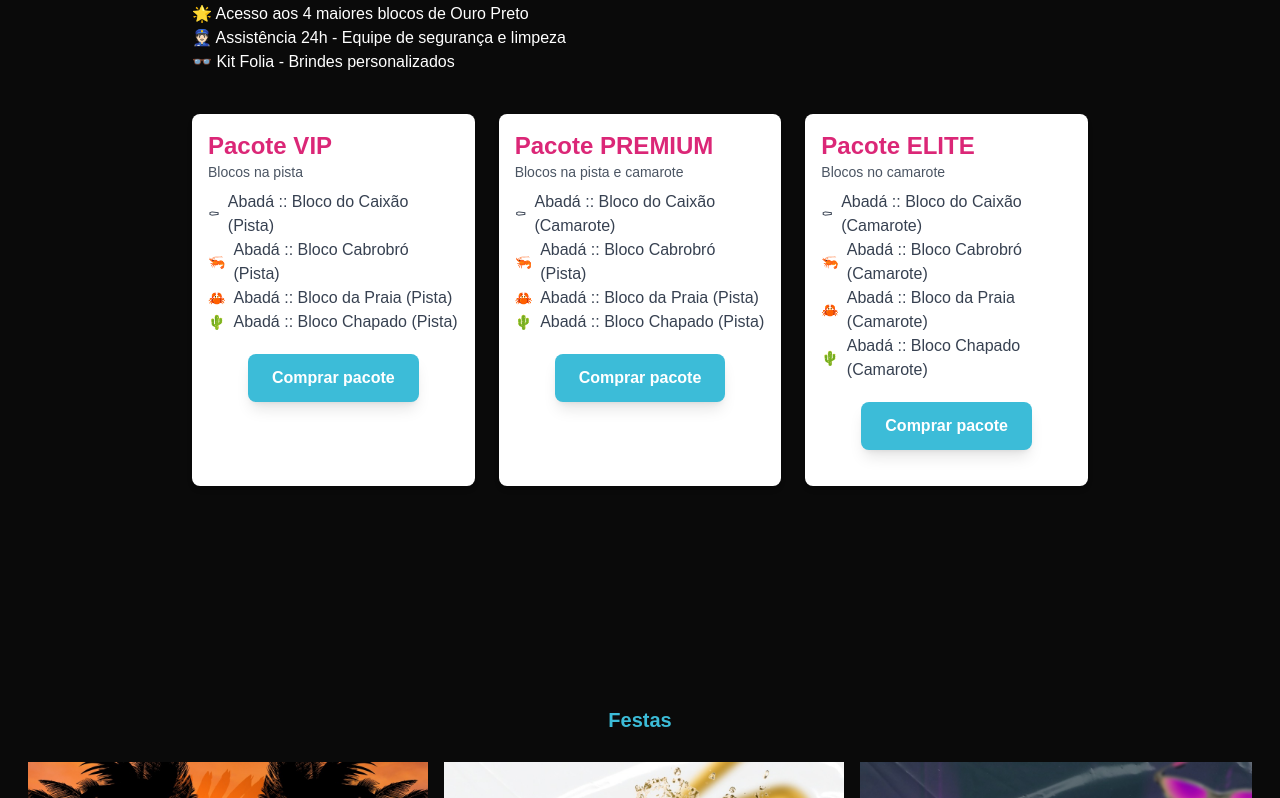
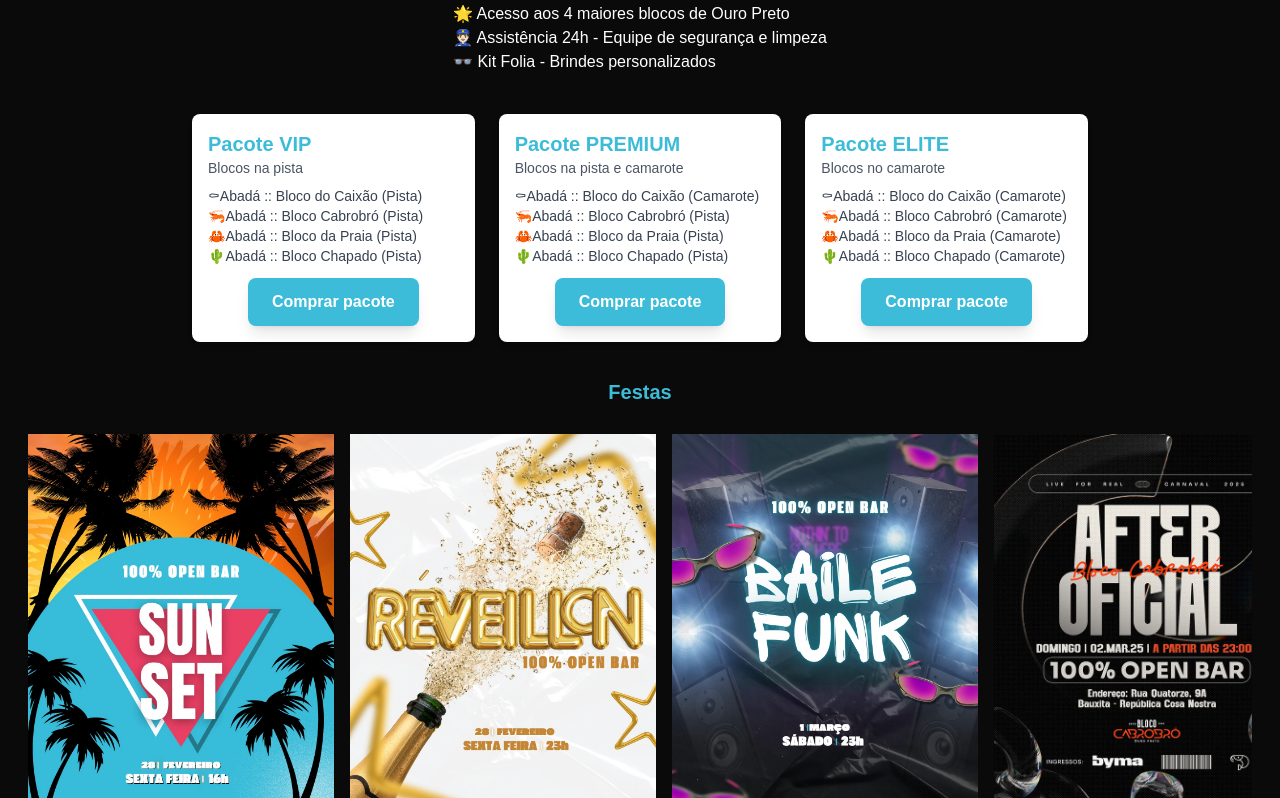
Before and after one commit to lucasFilppe/carna-cosa, a Next.js app: page / in a window 1280 px wide. Shown: the part 4162-4960 px from the top of the page. Built offline with nearby package versions, Linux system fonts and the light colour scheme.

Commit message:
melhorando layout em telas maiores

```diff
--- a/app/components/Carrocel/index.tsx
+++ b/app/components/Carrocel/index.tsx
@@ -27,16 +27,25 @@ const Carousel: FC<CarouselProps> = ({ images }) => {
   return (
     <div className="relative">
       {/* Estrutura para dispositivos médios e maiores */}
-      <div className="hidden md:flex overflow-hidden">
-        <div className="flex animate-scroll gap-4">
+      <div className="hidden md:flex overflow-hidden relative">
+        <div
+          className="flex gap-4 animate-scroll"
+          style={{
+            width: `${images.length * 200}%`,
+            animation: `scroll-infinite ${images.length * 2}s linear infinite`,
+          }}
+        >
           {images.concat(images).map((image, index) => (
-            <div key={index} className="flex-shrink-0">
+            <div
+              key={index}
+              className="flex-shrink-0 w-[25%]" // Ajuste para cada imagem ocupar um quarto da largura
+            >
               <Image
                 src={image.src}
                 alt={image.alt}
                 width={400}
                 height={300}
-                className="object-cover"
+                className="object-cover w-full h-full"
               />
             </div>
           ))}
--- a/app/components/Festas/index.tsx
+++ b/app/components/Festas/index.tsx
@@ -4,12 +4,12 @@ import { FC } from "react";
 import Carousel from "../Carrocel/index";
 
 const images = [
-  { src: "/festas/tardizinha.jpeg", alt: "tardezinha" },
-  { src: "/festas/virada.jpeg", alt: "Imagem 1" },
-  { src: "/festas/image-2.jpeg", alt: "Imagem 2" },
-  { src: "/festas/after.jpg", alt: "Imagem 3" },
-  { src: "/festas/image-4.png", alt: "Imagem 4" },
-  { src: "/festas/image-5.jpeg", alt: "Imagem 5" },
+  { src: "/festas/tardizinha.jpeg", alt: "Festa de tardezinha na Republíca Cosa Nostra" },
+  { src: "/festas/virada.jpeg", alt: "Festa de virada do ano Republíca Cosa Nostra"},
+  { src: "/festas/image-2.jpeg", alt: "Festa baile funk  Republíca Cosa Nostra" },
+  { src: "/festas/after.jpg", alt: "Festa com atração especia de WS DA Igrejinha  Republíca Cosa Nostra" },
+  { src: "/festas/image-4.png", alt: "Festa after do bloco do caixão  Republíca Cosa Nostra" },
+  { src: "/festas/image-5.jpeg", alt: "Festa da espuma  Republíca Cosa Nostra" },
 ];
 
 const ImageGallery: FC = () => {
--- a/app/components/Logo/index.tsx
+++ b/app/components/Logo/index.tsx
@@ -5,7 +5,7 @@ export default function CosaLogo() {
     <div className="flex justify-start">
       <Image
         src="/cosalogo.jpeg"
-        alt="Logo carna cosa"
+        alt="Logo do Carnaval na Republíca cosa nostra"
         width={100}
         height={100}
         className="rounded-full object-cover w-12 h-12 md:w-16 md:h-16 lg:w-20 lg:h-20"
--- a/app/components/PacoteCard/index.tsx
+++ b/app/components/PacoteCard/index.tsx
@@ -11,18 +11,21 @@ interface Pacote {
 }
 export default function PacoteCard({ titulo, tipo, items }: Pacote) {
   return (
-    <div className="bg-white rounded-lg shadow-md p-4 mb-6">
-      <h2 className="text-2xl font-bold text-pink-600">{titulo}</h2>
+    <div className="bg-white rounded-lg shadow-md p-4 ">
+      <h2 className="text-xl font-bold text-customBlue">{titulo}</h2>
       <p className="text-sm text-gray-600 mb-2">{tipo}</p>
+      <div className="flex flex-col  h-full">
         <ul className="list-disc list-inside text-gray-700">
+          {" "}
+          {/* Adicionei margem inferior */}
           {items.map((item, index) => (
-          <li key={index} className="flex items-center gap-2"> {/* Alterei aqui */}
+            <li key={index} className="flex items-center text-sm ">
               {item.emoji && <span className="text-sm">{item.emoji}</span>}
               <span>{item.text}</span>
             </li>
           ))}
         </ul>
-      <div className="max-w-4xl mx-auto my-5 text-center">
+        <div className="flex justify-center mt-3">
           <button className="bg-customBlue text-white font-bold py-3 px-6 rounded-lg shadow-lg hover:bg-pink-700 transition duration-200">
             <a
               href="https://wa.me/5531972041833"
@@ -34,5 +37,6 @@ export default function PacoteCard({ titulo, tipo, items }: Pacote) {
           </button>
         </div>
       </div>
+    </div>
   );
 }
--- a/app/festas/page.tsx
+++ b/app/festas/page.tsx
@@ -11,7 +11,8 @@ const Festas = () => {
       <main>
         <section
           id="festas"
-          className="mt-10"
+          className="mt-10 md:mt-6 lg:mt-4"
+
         >
           <h1 className="text-xl font-bold flex items-center justify-center text-center text-customBlue">
             Festas
--- a/app/fotos/page.tsx
+++ b/app/fotos/page.tsx
@@ -15,13 +15,13 @@ const Fotos = () => {
       <main>
         {/* Seção Fotos */}
         <section id="fotos" className="mt-10">
-          <h1 className="text-xl font-bold mb-5 mt-5 flex items-center justify-center text-center text-customBlue">
+          <h1 className="text-xl font-bold  flex items-center justify-center text-center text-customBlue">
             Galeria de Fotos
           </h1>
-          <div className="grid grid-cols-1 sm:grid-cols-5 gap-2 mt-6">
+          <div className="grid  sm:grid-cols-5 gap-2 mt-6">
             <Image
               src="/galeria/foto2.JPG"
-              alt="Post 1"
+              alt="Festa de uma mulher segurando caneca no carnaval da Republíca Cosa Nostra"
               width={400} // Define a largura da imagem
               height={300} // Define a altura da imagem
               className="rounded-md border-4 border-transparent hover:border-customBlue transition-all duration-300 w-full h-full object-cover"
@@ -29,7 +29,7 @@ const Fotos = () => {
 
             <Image
               src="/galeria/foto10.jpg"
-              alt="Post 2"
+              alt="Foto de duas mulheres abraçadas"
               width={400} // Define a largura da imagem
               height={300} // Define a altura da imagem
               className="rounded-md border-4 border-transparent hover:border-customBlue transition-all duration-300 w-full h-full object-cover"
@@ -37,7 +37,7 @@ const Fotos = () => {
 
             <Image
               src="/galeria/foto1.jpg"
-              alt="Post 2"
+              alt="Dj GUi Marques tocando na Cosa nostra"
               width={400} // Define a largura da imagem
               height={300} // Define a altura da imagem
               className="rounded-md border-4 border-transparent hover:border-customBlue transition-all duration-300 w-full h-full object-cover"
@@ -45,7 +45,7 @@ const Fotos = () => {
 
             <Image
               src="/galeria/foto5.jpg"
-              alt="Post 2"
+              alt="Grupo de amigos na Cosa nostra"
               width={400} // Define a largura da imagem
               height={300} // Define a altura da imagem
               className="rounded-md border-4 border-transparent hover:border-customBlue transition-all duration-300 w-full h-full object-cover"
@@ -53,7 +53,7 @@ const Fotos = () => {
 
             <Image
               src="/galeria/foto6.jpg"
-              alt="Post 3"
+              alt="Mulher de biquine na festa da espuma da cosa nostra"
               width={400} // Define a largura da imagem
               height={300} // Define a altura da imagem
               className="rounded-md border-4 border-transparent hover:border-customBlue transition-all duration-300 w-full h-full object-cover"
@@ -61,7 +61,7 @@ const Fotos = () => {
 
             <Image
               src="/galeria/foto13.png"
-              alt="Post 3"
+              alt="Mulher usando fantasia com uma boia de pato"
               width={400} // Define a largura da imagem
               height={300} // Define a altura da imagem
               className="rounded-md border-4 border-transparent hover:border-customBlue transition-all duration-300 w-full h-full object-cover"
@@ -69,7 +69,7 @@ const Fotos = () => {
 
             <Image
               src="/galeria/foto8.jpg"
-              alt="Post 3"
+              alt="Três amigas sorrindo"
               width={400} // Define a largura da imagem
               height={300} // Define a altura da imagem
               className="rounded-md border-4 border-transparent hover:border-customBlue transition-all duration-300 w-full h-full object-cover"
@@ -77,7 +77,7 @@ const Fotos = () => {
 
             <Image
               src="/galeria/foto12.jpg"
-              alt="Post 3"
+              alt="Mulher sorrindo"
               width={400} // Define a largura da imagem
               height={300} // Define a altura da imagem
               className="rounded-md border-4 border-transparent hover:border-customBlue transition-all duration-300 w-full h-full object-cover"
@@ -85,7 +85,7 @@ const Fotos = () => {
 
             <Image
               src="/galeria/foto14.png"
-              alt="Post 3"
+              alt="Grupo de amigas fantasiadas"
               width={400} // Define a largura da imagem
               height={300} // Define a altura da imagem
               className="rounded-md border-4 border-transparent hover:border-customBlue transition-all duration-300 w-full h-full object-cover"
@@ -93,7 +93,7 @@ const Fotos = () => {
 
             <Image
               src="/galeria/foto15.png"
-              alt="Post 3"
+              alt="Dois amigos sorrindo"
               width={400} // Define a largura da imagem
               height={300} // Define a altura da imagem
               className="rounded-md border-4 border-transparent hover:border-customBlue transition-all duration-300 w-full h-full object-cover"
@@ -105,7 +105,7 @@ const Fotos = () => {
           {/* Botão de Comprar Pacote */}
           <div className="max-w-4xl mx-auto mt-10 text-center">
             <button className="bg-customBlue text-white font-bold py-3 px-6 rounded-lg shadow-lg hover:bg-pink-700 transition duration-200">
-              <Link href="/galeria">Veja mais...</Link>
+              <Link href="/galeria">Veja mais fotos</Link>
             </button>
           </div>
         </section>
--- a/app/globals.css
+++ b/app/globals.css
@@ -33,14 +33,15 @@ section {
   scroll-margin-top: 64px; /* Altura da NavBar */
 }
 
-@keyframes scroll {
-  0% {
-    transform: translateX(0%);
+@keyframes scroll-infinite {
+  from {
+    transform: translateX(0);
   }
-  100% {
+  to {
     transform: translateX(-50%);
   }
 }
+
 
 .animate-scroll {
   display: flex;
--- a/app/pacotes/page.tsx
+++ b/app/pacotes/page.tsx
@@ -35,6 +35,7 @@ const Pacotes = () => {
       ],
     },
   ];
+
   return (
     <>
       <Head>
@@ -46,14 +47,13 @@ const Pacotes = () => {
         <section
           id="pacotes"
           className='mt-6'
-
         >
-          <div className="min-h-screen p-5">
-            <h1 className="text-xl  font-bold flex items-center mb-4 justify-center text-center text-customBlue ">
+          <div className="p-5">
+  <h1 className="text-xl font-bold flex items-center mb-4 justify-center text-center text-customBlue">
     Todos os Pacotes Incluem:
   </h1>
-            <div className="max-w-4xl mx-auto mb-10">
-              <ol className=" text-md text-white">
+  <div className="max-w-4xl mx-auto mb-10 flex justify-center">
+    <ol className="text-md text-white">
       <li>🏠 5 dias de Hospedagem com almoço</li>
       <li>🍻 24h de Open Bar durante todos os dias</li>
       <li>🎭 6 Festas exclusivas</li>
@@ -67,8 +67,8 @@ const Pacotes = () => {
       <PacoteCard key={index} {...pacote} />
     ))}
   </div>
+</div>
 
-          </div>
         </section>
       </main>
     </>
--- a/tailwind.config.ts
+++ b/tailwind.config.ts
@@ -11,17 +11,27 @@ const config: Config = {
       colors: {
         background: "var(--background)",
         foreground: "var(--foreground)",
-        blueText: '#C1E4F2',
-        pinkText: '#FBDBE3',
-        customPink: '#E94063',
-        customBlue: '#3CBCD8',
-        gold: '#daa520',
-        red: '#ff0000',
-        orange:'#ff6400',
-        black: "#030101"
+        blueText: "#C1E4F2",
+        pinkText: "#FBDBE3",
+        customPink: "#E94063",
+        customBlue: "#3CBCD8",
+        gold: "#daa520",
+        red: "#ff0000",
+        orange: "#ff6400",
+        black: "#030101",
+      },
+      keyframes: {
+        scroll: {
+          "0%": { transform: "translateX(0)" },
+          "100%": { transform: "translateX(-50%)" },
+        },
+      },
+      animation: {
+        scroll: "scroll 10s linear infinite",
       },
     },
   },
   plugins: [],
 };
+
 export default config;
```
Lines whose indentation alone changed are shown as unchanged.
